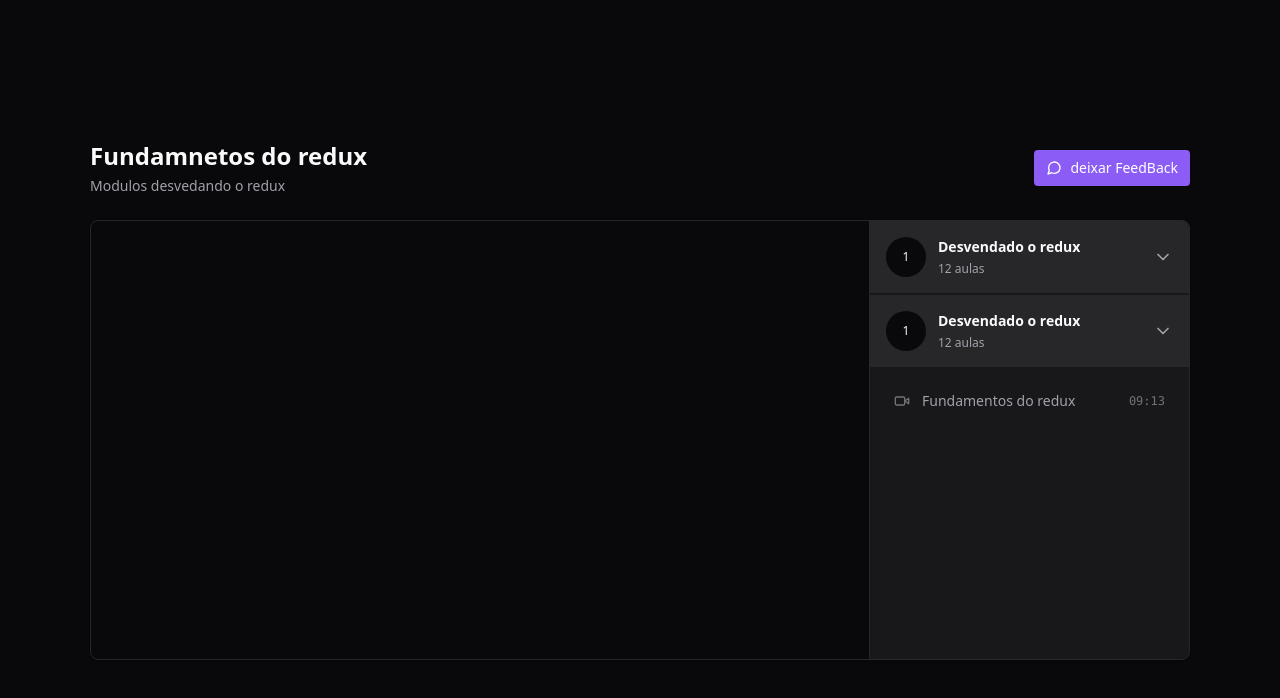
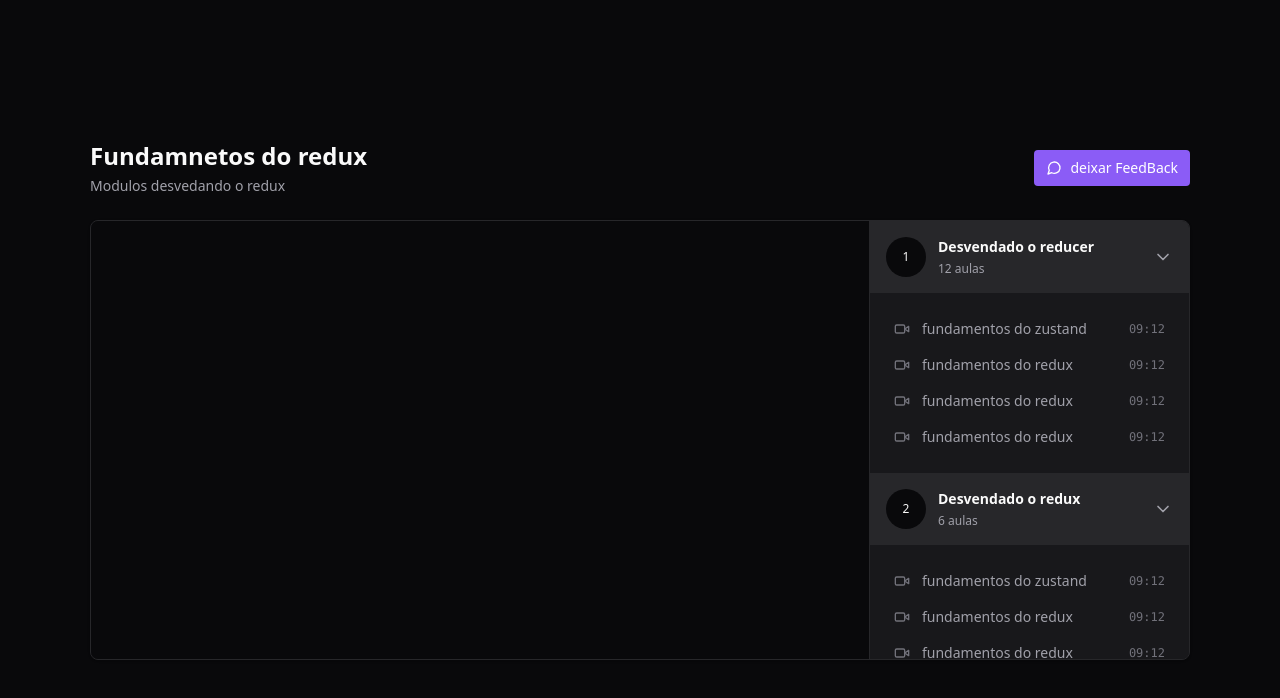
Before and after one commit to BmAlkes/player-Video-redux-zustand, a React (Vite) app: page / in a window 1280 px wide. Shown: the top 698 px of the page. Built offline with nearby package versions, Linux system fonts and the light colour scheme.

Commit message:
feat:add compoinents

```diff
--- /dev/null
+++ b/src/components/Lesson.tsx
@@ -0,0 +1,22 @@
+import { ChevronDown, Video } from "lucide-react";
+import React from "react";
+
+interface LessonProps {
+  title: string;
+  duration: string;
+}
+const Lesson = ({ title, duration }: LessonProps) => {
+  return (
+    <>
+      <button className="flex items-center gap-3 text-sm text-zinc-400">
+        <Video className="w-4 h-4 text-zinc-500" />
+        <span>{title}</span>
+        <span className="ml-auto font-mono text-xs text-zinc-500">
+          {duration}
+        </span>
+      </button>
+    </>
+  );
+};
+
+export default Lesson;
--- /dev/null
+++ b/src/components/Module.tsx
@@ -0,0 +1,38 @@
+import { ChevronDown } from "lucide-react";
+import React from "react";
+import Lesson from "./Lesson";
+
+interface moduleProp {
+  title: string;
+  classNumber: string;
+  module: number;
+}
+
+const Module = ({ title, classNumber, module }: moduleProp) => {
+  return (
+    <>
+      <div>
+        <button className="flex w-full items-center gap-3 bg-zinc-800 p-4">
+          <div className="flex h-10 w-10 rounded-full items-center justify-center bg-zinc-950 text-xs">
+            {module}
+          </div>
+          <div className="flex flex-col gap-1 text-left">
+            <strong className="text-sm">{title}</strong>
+            <span className="text-xs text-zinc-400">{classNumber}</span>
+          </div>
+          <ChevronDown className="w-5 h-5 ml-auto text-zinc-400" />
+        </button>
+      </div>
+      <div>
+        <nav className="relative flex flex-col gap-4 p-6">
+          <Lesson title="fundamentos do zustand" duration="09:12" />
+          <Lesson title="fundamentos do redux" duration="09:12" />
+          <Lesson title="fundamentos do redux" duration="09:12" />
+          <Lesson title="fundamentos do redux" duration="09:12" />
+        </nav>
+      </div>
+    </>
+  );
+};
+
+export default Module;
--- a/src/components/Navbar.tsx
+++ /dev/null
@@ -1,45 +0,0 @@
-import { ChevronDown, Video } from "lucide-react";
-import React from "react";
-
-const Navbar = () => {
-  return (
-    <>
-      {" "}
-      <div>
-        <button className="flex w-full items-center gap-3 bg-zinc-800 p-4">
-          <div className="flex h-10 w-10 rounded-full items-center justify-center bg-zinc-950 text-xs">
-            1
-          </div>
-          <div className="flex flex-col gap-1 text-left">
-            <strong className="text-sm">Desvendado o redux</strong>
-            <span className="text-xs text-zinc-400">12 aulas</span>
-          </div>
-          <ChevronDown className="w-5 h-5 ml-auto text-zinc-400" />
-        </button>
-      </div>
-      <div>
-        <button className="flex w-full items-center gap-3 bg-zinc-800 p-4">
-          <div className="flex h-10 w-10 rounded-full items-center justify-center bg-zinc-950 text-xs">
-            1
-          </div>
-          <div className="flex flex-col gap-1 text-left">
-            <strong className="text-sm">Desvendado o redux</strong>
-            <span className="text-xs text-zinc-400">12 aulas</span>
-          </div>
-          <ChevronDown className="w-5 h-5 ml-auto text-zinc-400" />
-        </button>
-        <nav className="relative flex flex-col gap-4 p-6">
-          <button className="flex items-center gap-3 text-sm text-zinc-400">
-            <Video className="w-4 h-4 text-zinc-500" />
-            <span>Fundamentos do redux</span>
-            <span className="ml-auto font-mono text-xs text-zinc-500">
-              09:13
-            </span>
-          </button>
-        </nav>
-      </div>
-    </>
-  );
-};
-
-export default Navbar;
--- a/src/components/pages/Player.tsx
+++ b/src/components/pages/Player.tsx
@@ -2,7 +2,7 @@ import { ChevronDown, MessageCircle, Video } from "lucide-react";
 import ReactPlayer from "react-player";
 import Header from "../Header";
 import PlayerVideo from "../PlayerVideo";
-import Navbar from "../Navbar";
+import Module from "../Module";
 const Player = () => {
   return (
     <>
@@ -14,7 +14,21 @@ const Player = () => {
           <main className="relative flex overflow-hidden rounded-lg border border-zinc-800 bg-zinc-900 shadow pr-80">
             <PlayerVideo />
             <aside className="w-80 absolute  top-0 bottom-0 right-0 border-l divide-y-2 divide-zinc-900 border-zinc-800 bg-zinc-900 overflow-y-scroll scrollbar scrollbar-thin scrollbar-track-zinc-950 scrollbar-thumb-zinc ">
-              <Navbar />
+              <Module
+                title="Desvendado o reducer"
+                classNumber="12 aulas"
+                module={1}
+              />
+              <Module
+                title="Desvendado o redux"
+                classNumber="6 aulas"
+                module={2}
+              />
+              <Module
+                title="Desvendado zustand"
+                classNumber="10 aulas"
+                module={3}
+              />
             </aside>
           </main>
         </div>
```
